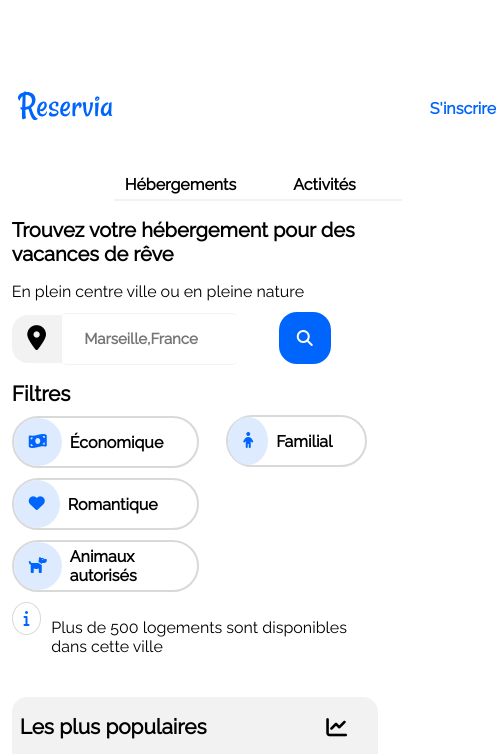
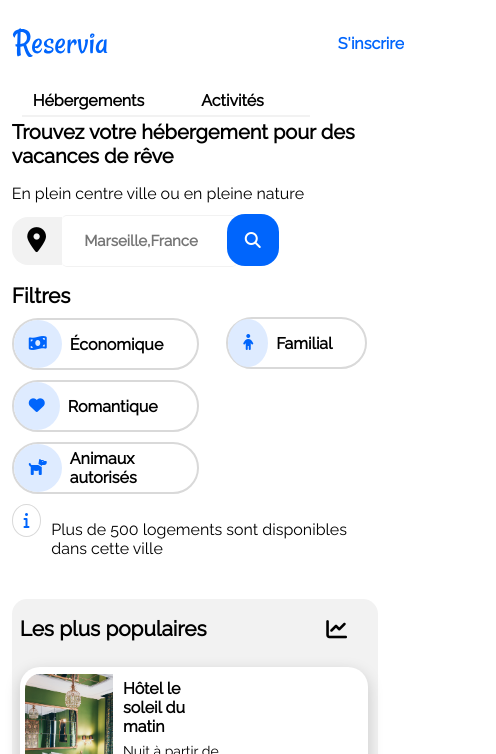
Before and after one commit to traore-fl/FousseniTraore_2_19042021, a plain HTML site: page index.html in a window 390 px wide. Shown: the top 754 px of the page, 496 px wide, since content can reach past the window. Drawn offline with Linux system fonts and the light colour scheme.

Commit message:
Responsive menu de navigation 2

```diff
--- a/style.css
+++ b/style.css
@@ -481,33 +481,36 @@ footer {
   /* HEADER */
 
   header {
-    margin: 0;
-    width: 100%;
-    padding-left: 5px;
+    align-items: center;
+    margin-top: 20px;
   }
 
   .containerheader {
+    margin: auto;
+    max-width: 1340px;
     display: flex;
-    padding-top: 5px;
+    flex-direction: row;
+    flex-wrap: wrap;
   }
 
   .headernav {
     display: flex;
-    margin-right: 0;
+    align-items: center;
+    margin-top: -35px;
   }
 
   /* HEADER/ Menu */
 
 .heberacti{
   display: flex;
-  padding-top: 150px;
+  margin-left: 10px;
+  margin-bottom: -60px;
   order: 1;
   }
   .inscrire {
     display: flex;
-    top: 29px;
-    right: 30px;
-    order: 1;
+    margin-bottom: 50px;
+    order: 2;
   }
 
   nav {
@@ -542,7 +545,7 @@ footer {
     padding: 18px;
     border-radius: 18px;
     position: relative;
-    /*   right: 52px; */
+    right: 52px;
   }
 
   .boutonderecherche {
```
